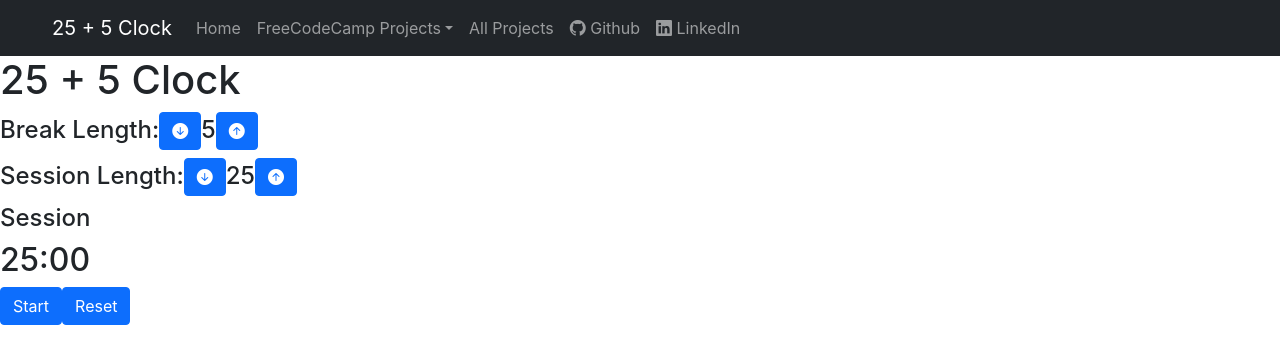
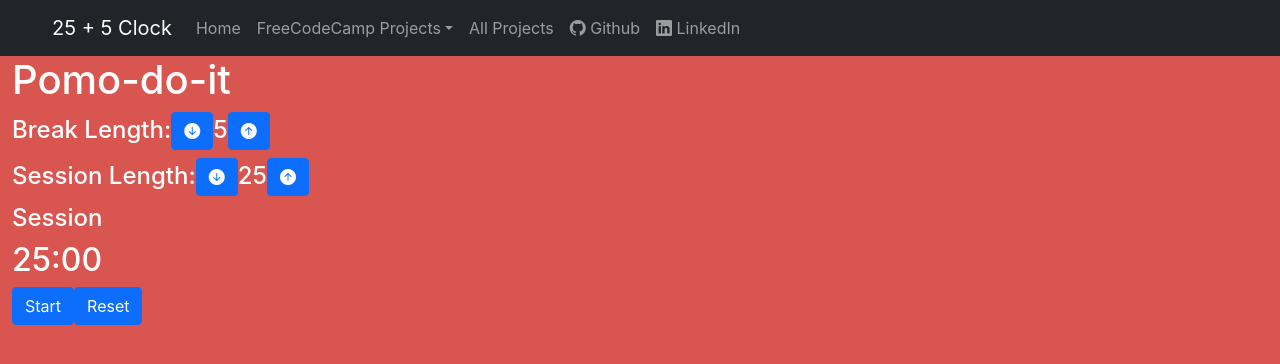
Before and after one commit to PLCoster/fcc_frontendlibs_project5, a Next.js app: page / in a window 1280 px wide. Shown: the top 364 px of the page. Built offline with nearby package versions, Linux system fonts and the light colour scheme.

Commit message:
Added basic styling to app
Background color now changes with timer phase, and occupies full screen height

Session phase and remaining time are reflected in app title (e.g. on browser tab)

Further styling of Timer components required

```diff
--- a/components/Timer.js
+++ b/components/Timer.js
@@ -1,6 +1,9 @@
 import { useEffect, useRef, useState } from 'react';
 
-import Button from 'react-bootstrap/Button';
+import Head from 'next/head';
+import { Container, Button } from 'react-bootstrap';
+
+import styles from './styles/Timer.module.css';
 
 function Timer() {
   const [breakLengthMins, setBreakLengthMins] = useState(5);
@@ -111,9 +114,27 @@ function Timer() {
     }
   }, [swapPhase]);
 
+  // Format timer seconds to 'MM:SS' string for timer display
+  const secondsFormatter = (seconds) => {
+    return `${Math.floor(seconds / 60)
+      .toString()
+      .padStart(2, '0')}:${(seconds % 60).toString().padStart(2, '0')}`;
+  };
+
   return (
-    <>
-      <h1>25 + 5 Clock</h1>
+    <Container
+      className={`${styles.appContainer} ${
+        timerPhase === 'Session' ? styles.onSession : styles.onBreak
+      }`}
+      fluid
+    >
+      <Head>
+        <title>{`${secondsFormatter(
+          timerSecondsRemaining
+        )} ${timerPhase}  - Pomo-do-it`}</title>
+      </Head>
+
+      <h1>Pomo-do-it</h1>
       {/* BREAK LENGTH CONTROLS */}
       <h4 id="break-label">
         Break Length:
@@ -159,13 +180,7 @@ function Timer() {
       {/* TIMER */}
       <div className="timer-clock">
         <h4 id="timer-label">{timerPhase}</h4>
-        <h2 id="time-left">
-          {`${Math.floor(timerSecondsRemaining / 60)
-            .toString()
-            .padStart(2, '0')}:${(timerSecondsRemaining % 60)
-            .toString()
-            .padStart(2, '0')}`}
-        </h2>
+        <h2 id="time-left">{secondsFormatter(timerSecondsRemaining)}</h2>
         <Button id="start_stop" onClick={handleTimerStopStart}>
           {timerRunning ? 'Stop' : 'Start'}
         </Button>
@@ -173,7 +188,7 @@ function Timer() {
           Reset
         </Button>
       </div>
-    </>
+    </Container>
   );
 }
 
--- /dev/null
+++ b/components/styles/Timer.module.css
@@ -0,0 +1,12 @@
+.appContainer {
+  min-height: calc(100% - 56px);
+  color: white;
+}
+
+.onSession {
+  background-color: #d95550;
+}
+
+.onBreak {
+  background-color: #457ca3;
+}
--- a/pages/index.js
+++ b/pages/index.js
@@ -2,15 +2,13 @@ import styles from '../styles/Home.module.css';
 
 import Head from 'next/head';
 
-import NavBar from '../components/NavBar';
 import Timer from '../components/Timer';
 
 export default function Home() {
   return (
     <>
-      <div className="app-container" />
       <Head>
-        <title>25 + 5 Clock</title>
+        <title>Pomo-do-it</title>
         <meta name="description" content="Pomodoro Timer App" />
         <link rel="icon" href="/favicon.ico" />
       </Head>
--- a/styles/Home.module.css
+++ b/styles/Home.module.css
@@ -1,4 +1,4 @@
-.container {
+/* .container {
   padding: 0 2rem;
 }
 
@@ -113,4 +113,4 @@
     width: 100%;
     flex-direction: column;
   }
-}
+} */
--- a/styles/globals.css
+++ b/styles/globals.css
@@ -4,6 +4,7 @@ body {
   margin: 0;
   font-family: -apple-system, BlinkMacSystemFont, Segoe UI, Roboto, Oxygen,
     Ubuntu, Cantarell, Fira Sans, Droid Sans, Helvetica Neue, sans-serif;
+  height: 100%;
 }
 
 a {
@@ -14,3 +15,7 @@ a {
 * {
   box-sizing: border-box;
 }
+
+#__next {
+  height: 100%;
+}
```
